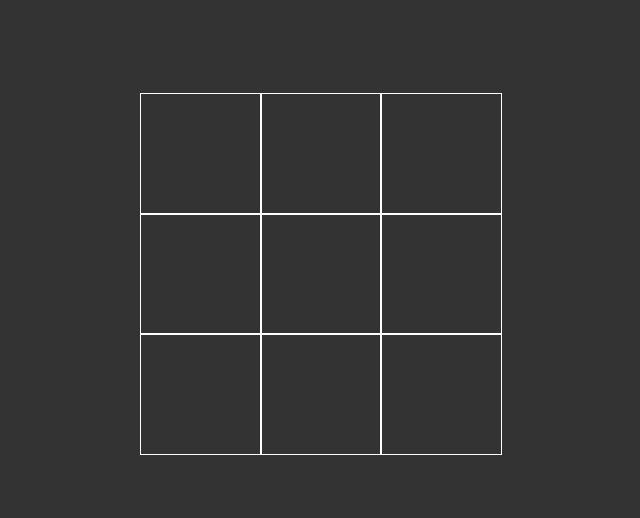
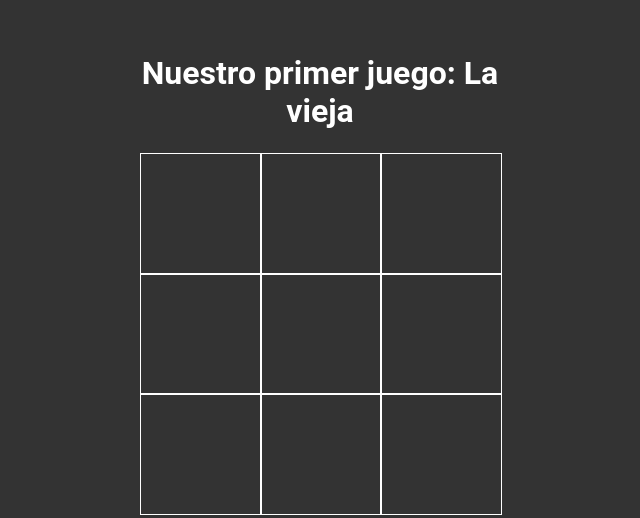
Before and after one commit to juancodev/tic_tac_toe, a plain HTML site: page index.html in a window 1280 px wide. Shown: the part 127-645 px from the top of the page, without its empty margins (320-960 px from the left). Drawn offline with Linux system fonts and the light colour scheme.

Commit message:
[⚡ ADD] title and winner

```diff
--- a/index.html
+++ b/index.html
@@ -9,6 +9,7 @@
   </head>
   <body>
     <div id="game">
+      <h1 class="title-project">Nuestro primer juego: La vieja</h1>
       <div class="cell"></div>
       <div class="cell"></div>
       <div class="cell"></div>
--- a/style.css
+++ b/style.css
@@ -12,9 +12,14 @@ body {
   color: #fff;
   display: grid;
   grid-template-columns: repeat(3, minmax(40px, 120px));
-  grid-template-rows: repeat(3, minmax(40px, 120px));
+  grid-template-rows: repeat(4, minmax(40px, 120px));
   place-content: center;
   overflow: hidden;
+}
+
+#game h1.title-project {
+  grid-area: 1 / 1 / 1 / 4;
+  text-align: center;
 }
 
 #game .cell {
@@ -22,4 +27,6 @@ body {
   height: 100%;
   font-size: 3rem;
   border: 1px solid white;
+  display: grid;
+  place-items: center;
 }
```
